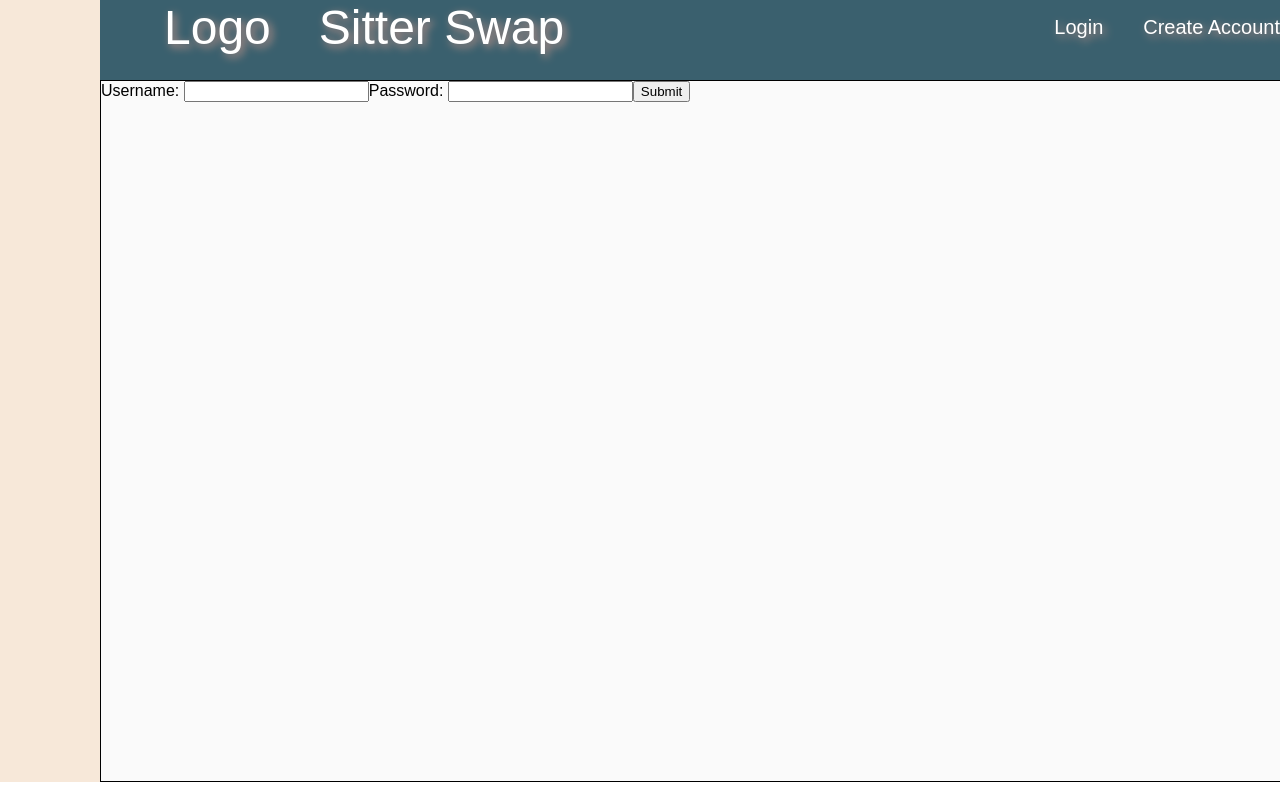
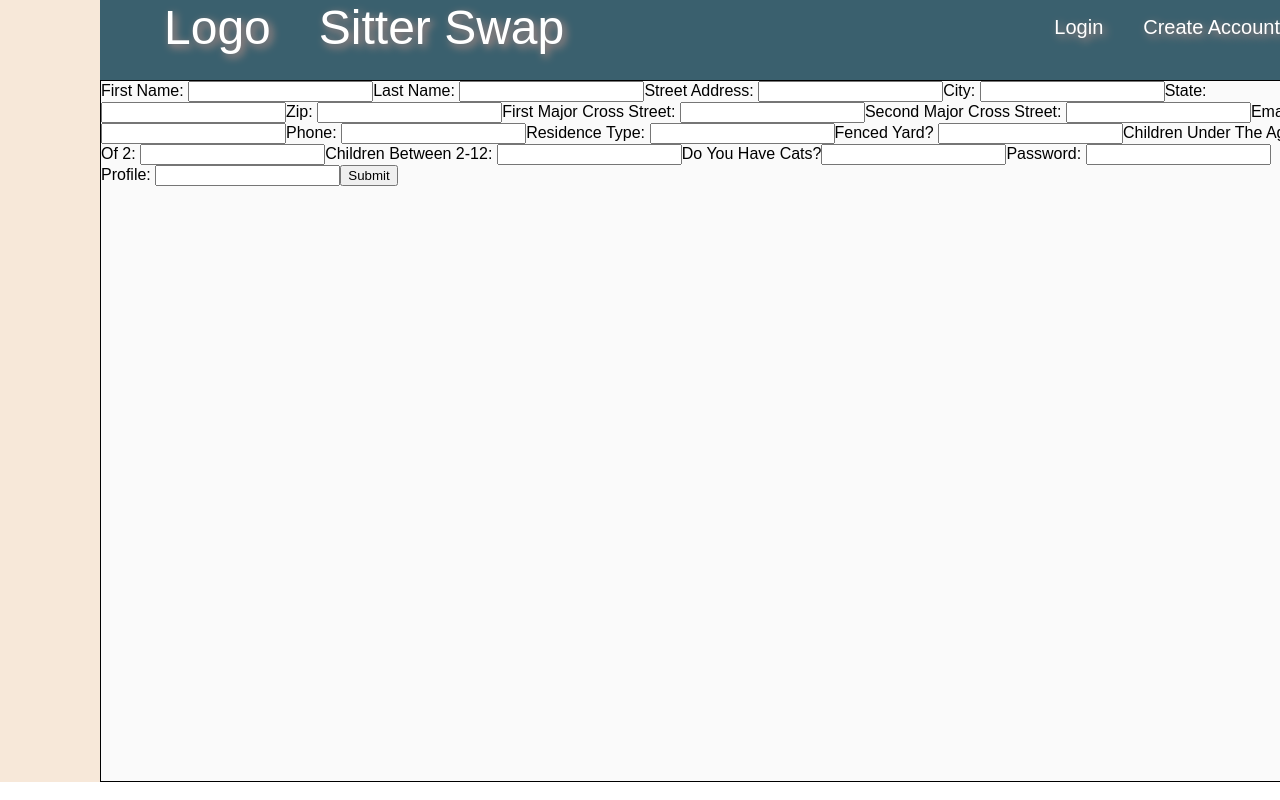
Before and after one commit to blsrofe/sitter-swap, a React (Create React App) app: page /#/new in a window 1280 px wide. Shown: the top 800 px of the page. Built offline with nearby package versions, Linux system fonts and the light colour scheme; a web font is replaced by a local one.

Commit message:
Add all form fields

```diff
--- a/src/components/NewMemberForm.js
+++ b/src/components/NewMemberForm.js
@@ -5,8 +5,23 @@ class NewMemberForm extends Component {
   constructor(){
     super()
     this.state = {
-      username: '',
+      firstName: '',
+      lastName: '',
+      crossStreet1: '',
+      crossStreet2: '',
+      email: '',
+      phoneNumber: '',
       password: '',
+      street: '',
+      city: '',
+      state: '',
+      zip: '',
+      residenceType: '',
+      fencedYard: '',
+      childrenUnderTwo: '',
+      otherChildren: '',
+      cats: '',
+      profile: ''
     }
     this.handleChange = this.handleChange.bind(this)
     this.handleSubmit = this.handleSubmit.bind(this)
@@ -24,10 +39,40 @@ class NewMemberForm extends Component {
     return(
       <section className="content-panel">
         <form onSubmit={this.handleSubmit}>
-          <label htmlFor="username">Username: </label>
-            <input name="username" type="text" onChange={this.handleChange}/>
+          <label htmlFor="firstName">First Name: </label>
+            <input name="firstName" type="text" onChange={this.handleChange}/>
+          <label htmlFor="lastName">Last Name: </label>
+            <input name="lastName" type="text" onChange={this.handleChange}/>
+          <label htmlFor="street">Street Address: </label>
+            <input name="street" type="text" onChange={this.handleChange}/>
+          <label htmlFor="city">City: </label>
+            <input name="city" type="text" onChange={this.handleChange}/>
+          <label htmlFor="state">State: </label>
+            <input name="state" type="text" onChange={this.handleChange}/>
+          <label htmlFor="zip">Zip: </label>
+            <input name="zip" type="text" onChange={this.handleChange}/>
+          <label htmlFor="crossStreet1">First Major Cross Street: </label>
+            <input name="crossStreet1" type="text" onChange={this.handleChange}/>
+          <label htmlFor="crossStreet2">Second Major Cross Street: </label>
+            <input name="crossStreet2" type="text" onChange={this.handleChange}/>
+          <label htmlFor="email">Email: </label>
+            <input name="email" type="text" onChange={this.handleChange}/>
+          <label htmlFor="phoneNumber">Phone: </label>
+            <input name="phoneNumber" type="text" onChange={this.handleChange}/>
+          <label htmlFor="residenceType">Residence Type: </label>
+            <input name="residenceType" type="text" onChange={this.handleChange}/>
+          <label htmlFor="fencedYard">Fenced Yard? </label>
+            <input name="fencedYard" type="text" onChange={this.handleChange}/>
+          <label htmlFor="childrenUnderTwo">Children Under The Age Of 2: </label>
+            <input name="childrenUnderTwo" type="text" onChange={this.handleChange}/>
+          <label htmlFor="otherChildren">Children Between 2-12: </label>
+            <input name="otherChildren" type="text" onChange={this.handleChange}/>
+          <label htmlFor="cats">Do You Have Cats?</label>
+            <input name="cats" type="text" onChange={this.handleChange}/>
           <label htmlFor="password">Password: </label>
             <input name="password" type="password" onChange={this.handleChange}/>
+          <label htmlFor="profile">Profile: </label>
+            <input name="profile" type="text" onChange={this.handleChange}/>
           <button type="submit">Submit</button>
         </form>
       </section>
```
